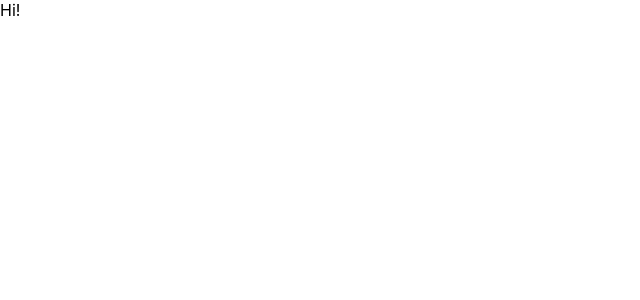
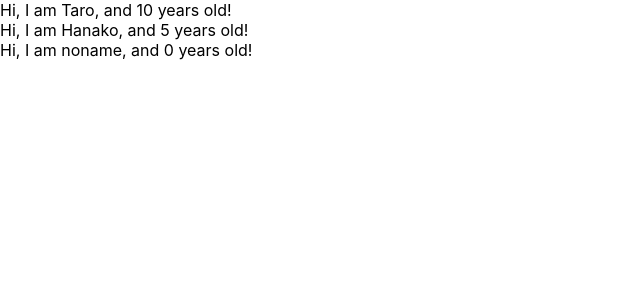
Before and after one commit to kawa0921/udemy-react-redux-crud-application, a React (Create React App) app: page / in a window 1280 px wide. Shown: the top 300 px of the page, without its empty margins (0-640 px from the left). Built offline with nearby package versions, Linux system fonts and the light colour scheme.

Commit message:
Learn props of component

```diff
--- a/src/App.js
+++ b/src/App.js
@@ -1,18 +1,27 @@
 import React from 'react';
 
-//function App() {
-//  return (
-//    <React.Fragment>
-//      <label htmlFor="bar">bar</label>
-//      <input text="text" onChange = {() => {console.log("I am clicked")}}/>
-//    </React.Fragment>
-//  );
-//}
-
 const App = () => {
+  const profiles = [
+    { name: "Taro", age: 10 },
+    { name: "Hanako", age: 5},
+    {},
+  ]
   return(
-    <div>Hi!</div>
+    <div>
+      {profiles.map((profile, index) => {
+        return <User name={ profile.name } age={ profile.age } key={index} />
+      })}
+    </div>
   )
 }
 
+const User = (props) => {
+return <div>Hi, I am { props.name }, and { props.age} years old!</div>
+}
+
+User.defaultProps = {
+  name: "noname",
+  age: 0,
+}
+
 export default App;
```
